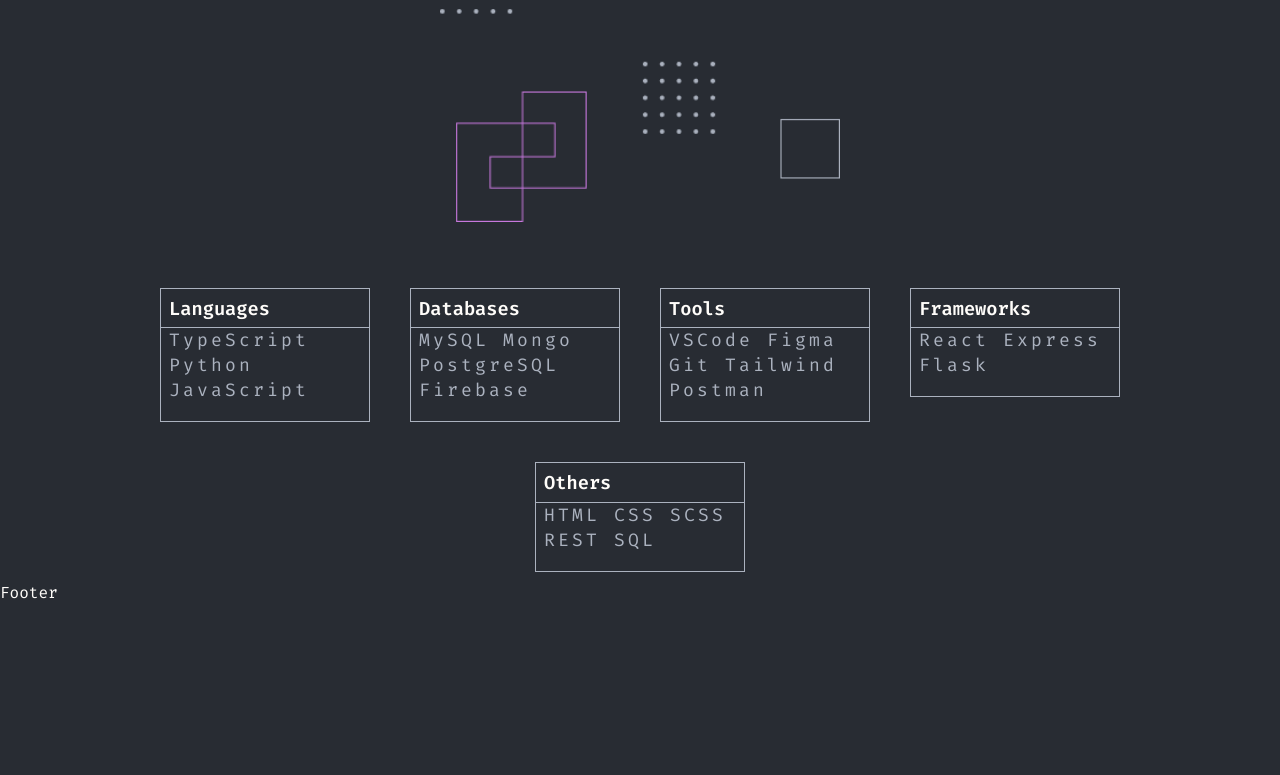
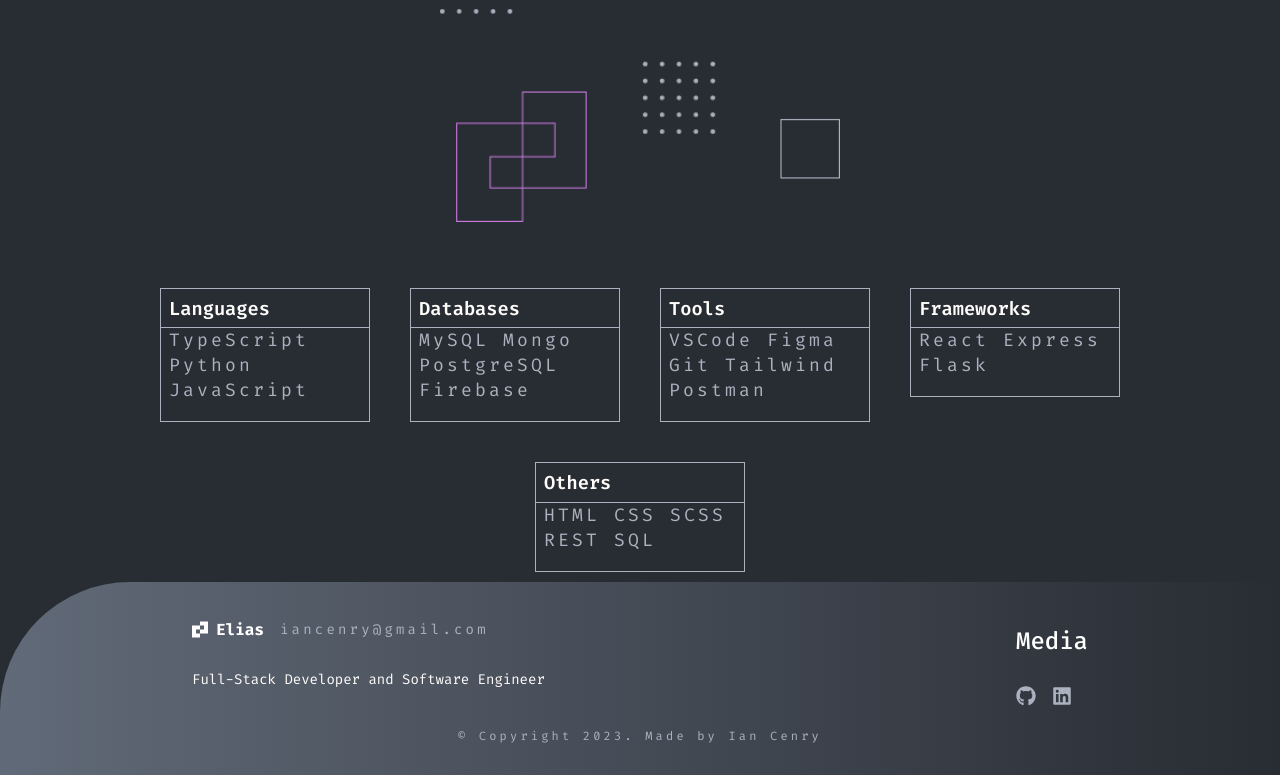
Before and after one commit to iancenry/portfolio2.0, a React (Vite) app: page / in a window 1280 px wide. Shown: the part 1985-2760 px from the top of the page. Before the commit the page ends 2588 px from the top, so only its background shows below. Built offline with nearby package versions, Linux system fonts and the light colour scheme.

Commit message:
complete footer

```diff
--- a/src/Components/Footer/Footer.jsx
+++ b/src/Components/Footer/Footer.jsx
@@ -1,5 +1,42 @@
+import { Link } from 'react-router-dom'
+import './Footer.scss'
+import { FaGithub, FaLinkedin } from 'react-icons/fa'
+
 const Footer = () => {
-  return <div>Footer</div>
+  return (
+    <footer className="footer">
+      <div className="footer__info flex flex-jc-sb flex-ai-c">
+        <div className="footer__text">
+          <div className="top-text flex flex-ai-c">
+            <img src="/src/assets/images/logo.png" alt="" />
+            <p
+              className="p__firacode"
+              style={{ fontSize: '0.875rem', marginLeft: '1rem' }}
+            >
+              iancenry@gmail.com
+            </p>
+          </div>
+
+          <p>Full-Stack Developer and Software Engineer</p>
+        </div>
+        <div className="footer__media">
+          <h3 className="h3__firacode">Media</h3>
+          <Link to="https://github.com/iancenry" target="_blank">
+            <FaGithub color="#abb2bf" fontSize={20} />
+          </Link>
+          <Link to="." target="_blank">
+            <FaLinkedin color="#abb2bf" fontSize={20} />
+          </Link>
+        </div>
+      </div>
+      <p
+        className="p__firacode"
+        style={{ fontSize: '0.75rem', textAlign: 'center' }}
+      >
+        &copy; Copyright {new Date().getFullYear()}. Made by Ian Cenry
+      </p>
+    </footer>
+  )
 }
 
 export default Footer
--- a/src/Components/Footer/Footer.scss
+++ b/src/Components/Footer/Footer.scss
@@ -0,0 +1,37 @@
+@import '../../sass/mixins';
+.footer {
+  width: 100%;
+  background: linear-gradient(to right, #616a78, #282c33);
+  padding: 0.875rem 0;
+  border-top-left-radius: 8.125rem;
+  font-size: 0.875rem;
+  line-height: 20px;
+
+  @include breakpoint-down(medium) {
+    margin-top: 2.5rem;
+  }
+
+  &__info {
+    width: 70%;
+    margin: 0 auto;
+
+    @include breakpoint-down(medium) {
+      flex-direction: column;
+      align-items: center;
+    }
+
+    .footer__text {
+      .top-text {
+        @include breakpoint-down(medium) {
+          flex-direction: column;
+        }
+      }
+    }
+  }
+
+  &__media {
+    > a {
+      margin-right: 1rem;
+    }
+  }
+}
```
